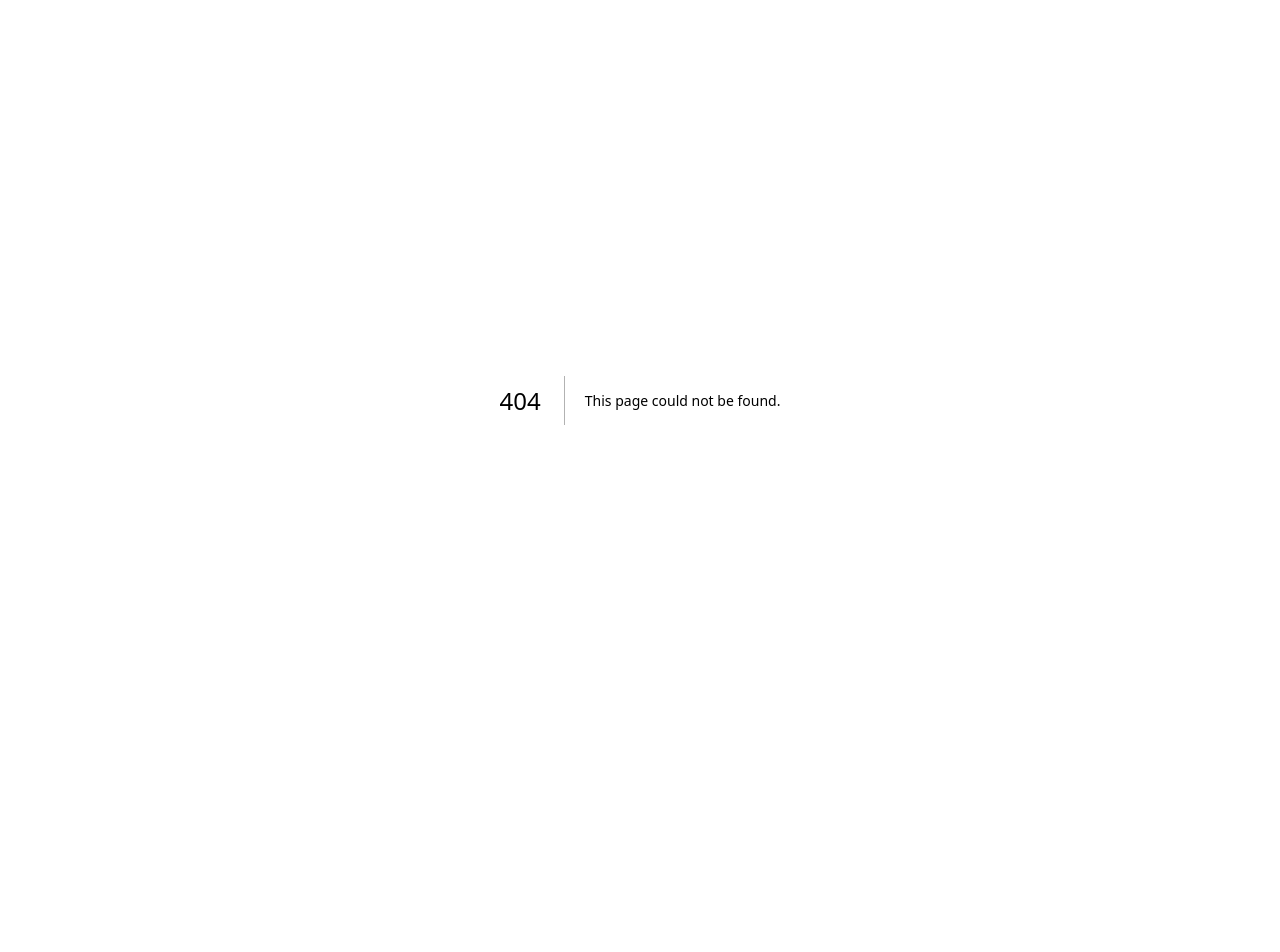
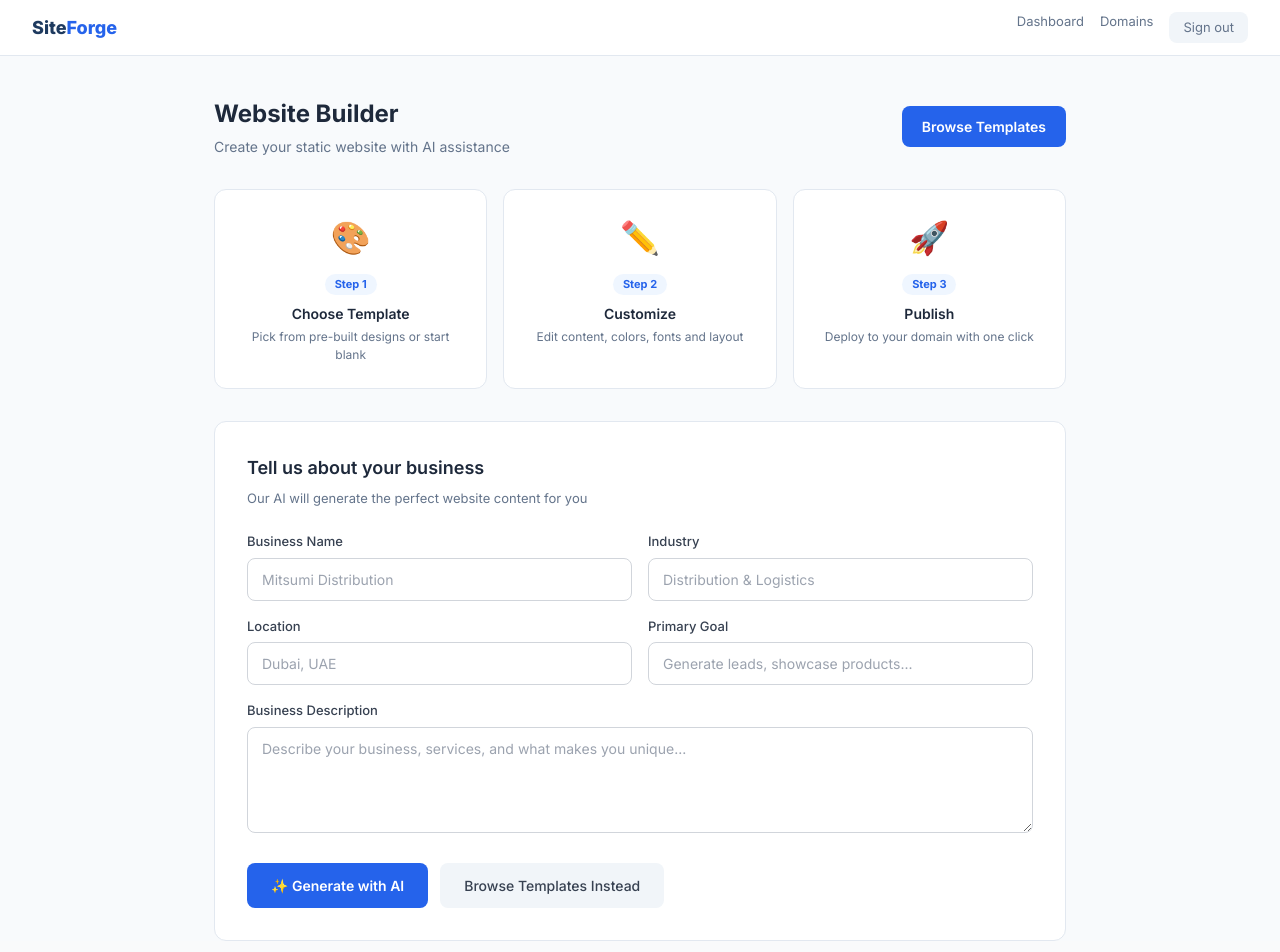
Before and after one commit to gladwinit-coder/siteforge-website-builder, a Next.js app: page /builder in a window 1280 px wide. Before the commit this address had no page. Shown: the top 952 px of the page. Before the commit the page ends 800 px from the top, so only its background shows below. Built offline with nearby package versions, Linux system fonts and the light colour scheme; no server answers; sample sign-in values are in the browser's storage.

Commit message:
Create page.tsx

```diff
--- /dev/null
+++ b/app/builder/page.tsx
@@ -0,0 +1,84 @@
+import { getServerSession } from "next-auth";
+import { authOptions } from "@/lib/auth";
+import { redirect } from "next/navigation";
+import Link from "next/link";
+
+export const dynamic = "force-dynamic";
+
+export default async function BuilderPage() {
+  const session = await getServerSession(authOptions);
+  if (!session) redirect("/login");
+
+  return (
+    <div style={{ minHeight:"100vh", background:"#f8fafc", fontFamily:"Inter,system-ui,sans-serif" }}>
+      <nav style={{ background:"#fff", borderBottom:"1px solid #e2e8f0", padding:"0 32px", display:"flex", alignItems:"center", height:"56px" }}>
+        <Link href="/dashboard" style={{ fontWeight:800, fontSize:"18px", color:"#1e3a5f", textDecoration:"none" }}>Site<span style={{ color:"#2563eb" }}>Forge</span></Link>
+        <div style={{ marginLeft:"auto", display:"flex", gap:"16px" }}>
+          <Link href="/dashboard" style={{ color:"#64748b", textDecoration:"none", fontSize:"13px" }}>Dashboard</Link>
+          <Link href="/domains" style={{ color:"#64748b", textDecoration:"none", fontSize:"13px" }}>Domains</Link>
+          <Link href="/api/auth/signout" style={{ background:"#f1f5f9", color:"#64748b", padding:"6px 14px", borderRadius:"8px", fontSize:"13px", textDecoration:"none" }}>Sign out</Link>
+        </div>
+      </nav>
+      <div style={{ maxWidth:"900px", margin:"40px auto", padding:"0 24px" }}>
+        <div style={{ display:"flex", alignItems:"center", justifyContent:"space-between", marginBottom:"32px" }}>
+          <div>
+            <h1 style={{ fontSize:"24px", fontWeight:700, color:"#1e293b", margin:0 }}>Website Builder</h1>
+            <p style={{ color:"#64748b", fontSize:"14px", marginTop:"4px" }}>Create your static website with AI assistance</p>
+          </div>
+          <Link href="/templates" style={{ background:"#2563eb", color:"#fff", padding:"10px 20px", borderRadius:"8px", fontSize:"14px", fontWeight:600, textDecoration:"none" }}>
+            Browse Templates
+          </Link>
+        </div>
+
+        {/* Steps */}
+        <div style={{ display:"grid", gridTemplateColumns:"repeat(3,1fr)", gap:"16px", marginBottom:"32px" }}>
+          {[
+            { step:"1", icon:"🎨", title:"Choose Template", desc:"Pick from pre-built designs or start blank" },
+            { step:"2", icon:"✏️", title:"Customize", desc:"Edit content, colors, fonts and layout" },
+            { step:"3", icon:"🚀", title:"Publish", desc:"Deploy to your domain with one click" },
+          ].map(s => (
+            <div key={s.step} style={{ background:"#fff", borderRadius:"12px", padding:"24px", border:"1px solid #e2e8f0", textAlign:"center" }}>
+              <div style={{ fontSize:"32px", marginBottom:"8px" }}>{s.icon}</div>
+              <div style={{ background:"#eff6ff", color:"#2563eb", borderRadius:"20px", padding:"2px 10px", fontSize:"11px", fontWeight:700, display:"inline-block", marginBottom:"8px" }}>Step {s.step}</div>
+              <h3 style={{ fontSize:"14px", fontWeight:600, color:"#1e293b", margin:"0 0 4px" }}>{s.title}</h3>
+              <p style={{ fontSize:"12px", color:"#64748b", margin:0 }}>{s.desc}</p>
+            </div>
+          ))}
+        </div>
+
+        {/* Business info form */}
+        <div style={{ background:"#fff", borderRadius:"12px", border:"1px solid #e2e8f0", padding:"32px" }}>
+          <h2 style={{ fontSize:"18px", fontWeight:600, color:"#1e293b", margin:"0 0 8px" }}>Tell us about your business</h2>
+          <p style={{ fontSize:"13px", color:"#64748b", margin:"0 0 24px" }}>Our AI will generate the perfect website content for you</p>
+          <div style={{ display:"grid", gridTemplateColumns:"1fr 1fr", gap:"16px" }}>
+            {[
+              { label:"Business Name", placeholder:"Mitsumi Distribution" },
+              { label:"Industry", placeholder:"Distribution & Logistics" },
+              { label:"Location", placeholder:"Dubai, UAE" },
+              { label:"Primary Goal", placeholder:"Generate leads, showcase products..." },
+            ].map(f => (
+              <div key={f.label}>
+                <label style={{ display:"block", fontSize:"13px", fontWeight:500, color:"#374151", marginBottom:"6px" }}>{f.label}</label>
+                <input type="text" placeholder={f.placeholder}
+                  style={{ width:"100%", padding:"10px 14px", border:"1.5px solid #d1d5db", borderRadius:"8px", fontSize:"14px", fontFamily:"inherit", boxSizing:"border-box" }} />
+              </div>
+            ))}
+          </div>
+          <div style={{ marginTop:"16px" }}>
+            <label style={{ display:"block", fontSize:"13px", fontWeight:500, color:"#374151", marginBottom:"6px" }}>Business Description</label>
+            <textarea placeholder="Describe your business, services, and what makes you unique..." rows={4}
+              style={{ width:"100%", padding:"10px 14px", border:"1.5px solid #d1d5db", borderRadius:"8px", fontSize:"14px", fontFamily:"inherit", boxSizing:"border-box", resize:"vertical" }} />
+          </div>
+          <div style={{ marginTop:"24px", display:"flex", gap:"12px" }}>
+            <button style={{ background:"#2563eb", color:"#fff", border:"none", padding:"12px 24px", borderRadius:"8px", fontSize:"14px", fontWeight:600, cursor:"pointer" }}>
+              ✨ Generate with AI
+            </button>
+            <Link href="/templates" style={{ background:"#f1f5f9", color:"#374151", padding:"12px 24px", borderRadius:"8px", fontSize:"14px", fontWeight:500, textDecoration:"none" }}>
+              Browse Templates Instead
+            </Link>
+          </div>
+        </div>
+      </div>
+    </div>
+  );
+        }
```
